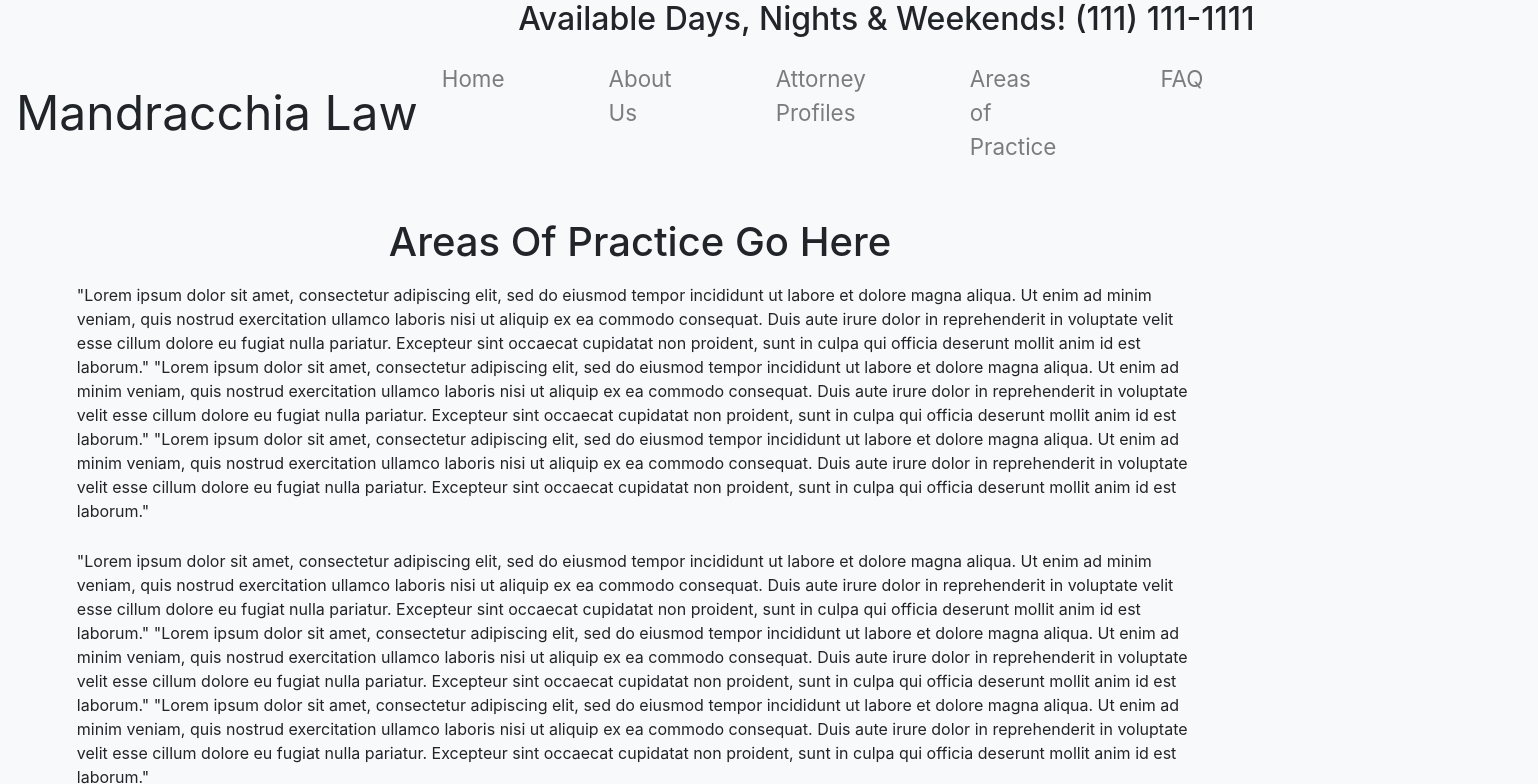
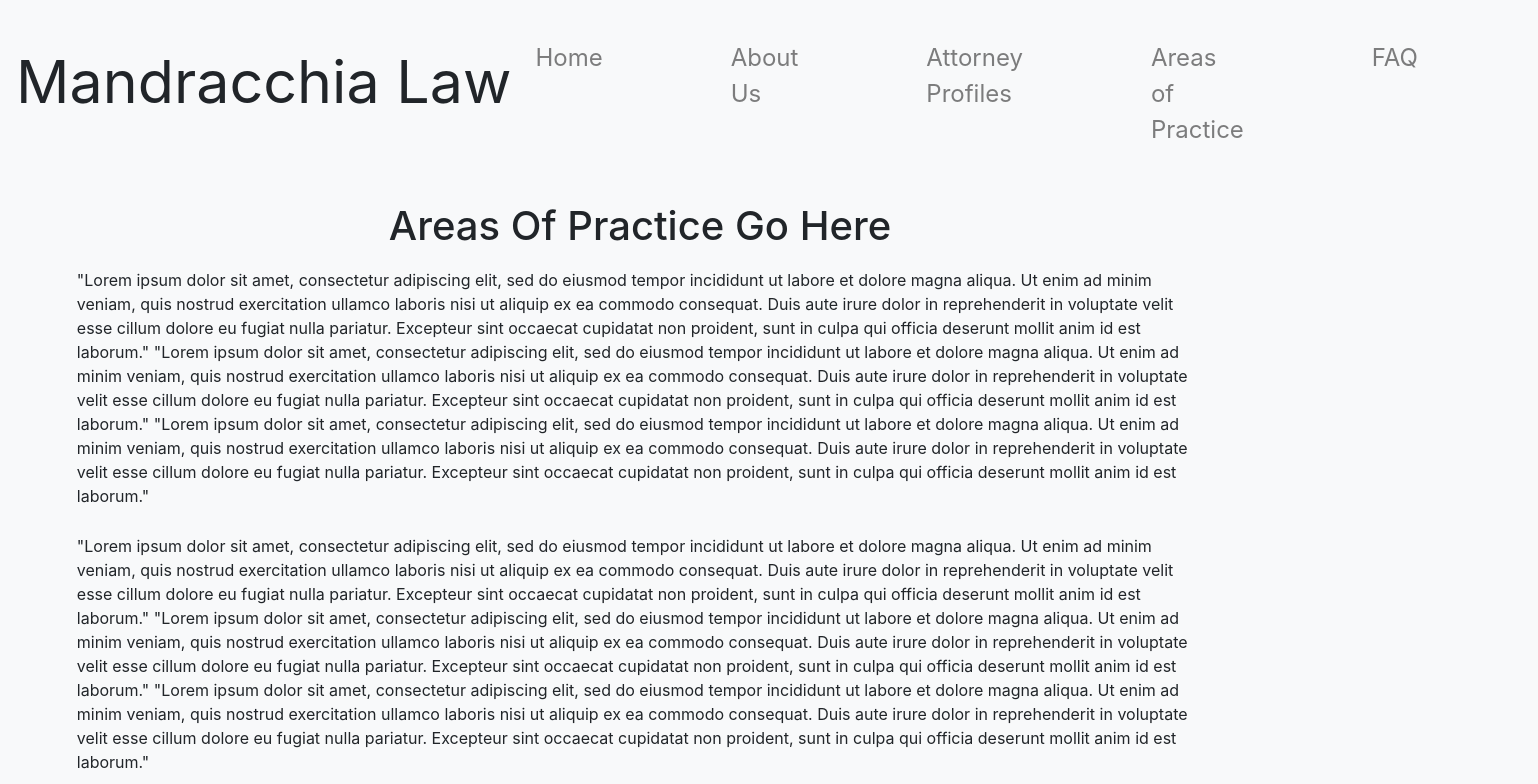
Before and after one commit to Serrowxd/mandracchia-law, a React (Create React App) app: page /AoP in a window 1280 px wide. Shown: the top 784 px of the page, 1538 px wide, since content can reach past the window. Built offline with nearby package versions, Linux system fonts and the light colour scheme.

Commit message:
NavBar Updates

```diff
--- a/src/components/NavBar/RSNav/RSNav.css
+++ b/src/components/NavBar/RSNav/RSNav.css
@@ -1,13 +1,15 @@
 .navHead {
-  font-size: 3rem;
+  font-size: 3.7rem;
 }
 
 .navTextL {
-  font-size: 1.4rem;
-  margin-right: 5.5rem;
+  font-size: 1.5rem;
+  margin-right: 7rem;
+  padding-top: 2rem;
 }
 
 h2 {
   text-align: end;
   padding-right: 2%;
+  padding-top: 0.3rem;
 }
--- a/src/components/NavBar/RSNav/RSNav.js
+++ b/src/components/NavBar/RSNav/RSNav.js
@@ -32,7 +32,7 @@ class RSNav extends Component {
   render() {
     return (
       <div>
-        <h2> Available Days, Nights & Weekends! (111) 111-1111 </h2>
+        {/* <h2> Available Days, Nights & Weekends! (111) 111-1111 </h2> */}
         <div>
           <Navbar color="light" light expand="md">
             <NavbarBrand className="navHead">Mandracchia Law</NavbarBrand>
--- a/src/components/Routes/HomePage/HomePage.js
+++ b/src/components/Routes/HomePage/HomePage.js
@@ -16,7 +16,7 @@ class HomePage extends Component {
     return (
       <div>
         {/* <NavBar /> */}
-        <div className="center">
+        <div className="mainThin">
           <Header />
           <Upper />
           <Main />
```
Also changed, not shown: 1 other file (tests, documents, lock files or other folders).
